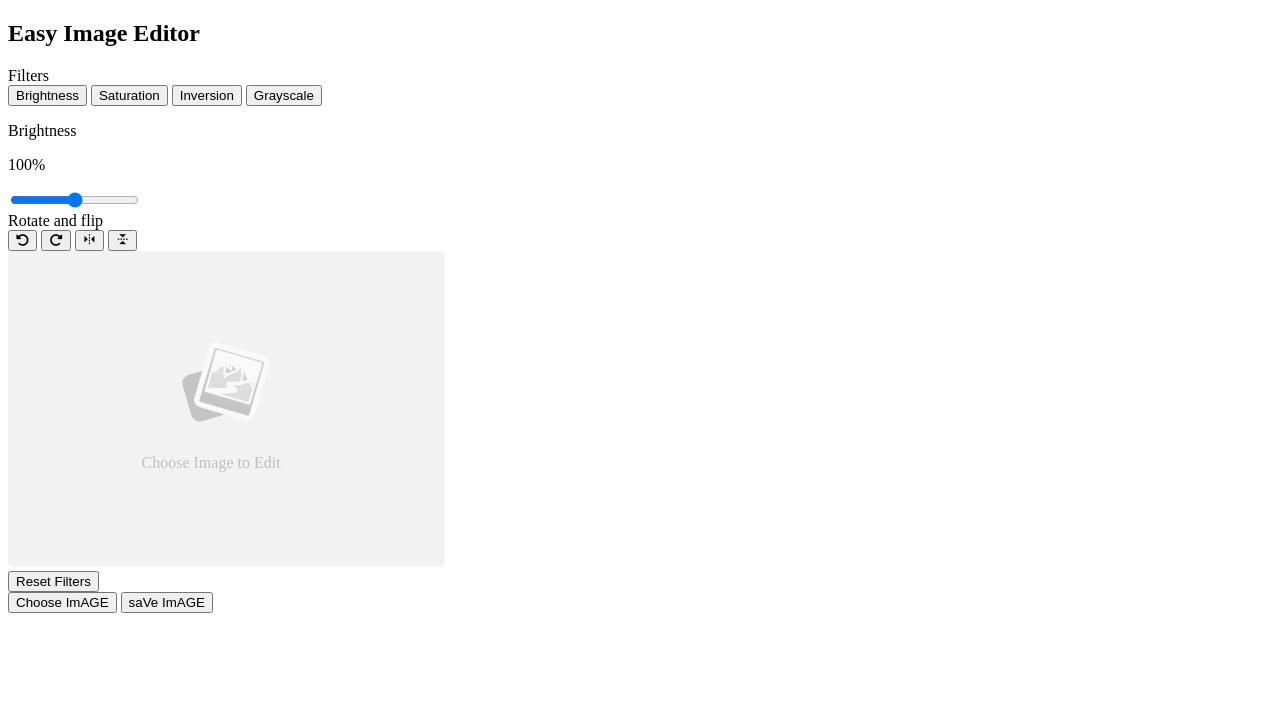
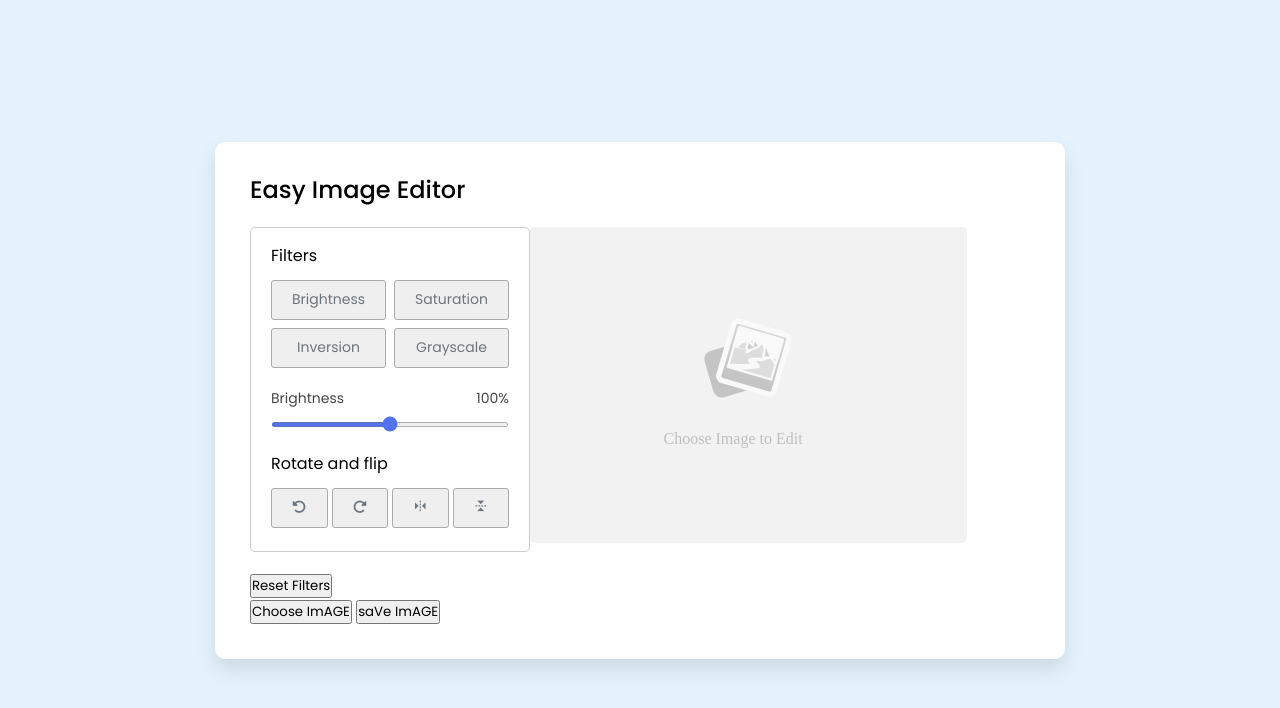
Before and after one commit to pritamdhar6468/simple-image-editor, a plain HTML site: page index.html in a window 1280 px wide. Drawn offline with nearby package versions, Linux system fonts and the light colour scheme.

Commit message:
update css

```diff
--- a/index.html
+++ b/index.html
@@ -8,6 +8,7 @@
 
     <link href='https://unpkg.com/boxicons@2.1.4/css/boxicons.min.css' rel='stylesheet'>
     <link href='https://cdnjs.cloudflare.com/ajax/libs/font-awesome/6.2.1/css/all.min.css' rel='stylesheet'>
+    <link rel="stylesheet" href="style.css">
 
 
 </head>
@@ -54,5 +55,7 @@
             </div>
         </div>
     </div>
+
+    <script src="app.js"></script>
 </body>
 </html>
--- a/style.css
+++ b/style.css
@@ -1 +1,93 @@
 @import url('https://fonts.googleapis.com/css2?family=Poppins:wght@400;500;600&display=swap');
+
+*{
+    margin: 0;
+    padding: 0;
+    box-sizing: border-box;
+    font-family: 'Poppins',sans-serif;
+}
+body{
+    display: flex;
+    align-items: center;
+    justify-content: center;
+    min-height: 100vh;
+    background: #E3F2FD;
+}
+.container{
+    width: 850px;
+    background: #fff;
+    border-radius: 10px;
+    padding: 30px 35px 35px;
+    box-shadow: 0 10px 20px rgba(0,0,0,0.1);
+}
+.container h2{
+    font-size: 22;
+    font-weight: 500;
+}
+
+.container .wrapper{
+    display: flex;
+    margin: 20px 0;
+    min-height: 35px;
+
+}
+
+.wrapper .editor-panel{
+    width: 280px;
+    padding: 15px 20px;
+    border-radius: 5px;
+    border: 1px solid #ccc;
+}
+.editor-panel .title{
+    display: block;
+    font-size: 16px;
+    margin-bottom: 12px;
+}
+.editor-panel .options{
+    display: flex;
+    flex-wrap: wrap;
+    justify-content: space-between;
+}
+.editor-panel button{
+    height: 40px;
+    font-size: 14px;
+    color: #6C757D;
+    margin-bottom: 8px;
+    border-radius: 3px;
+    border: 1px solid #aaa;
+}
+
+.editor-panel  button:hover{
+    background: #f5f5f5;
+}
+
+.editor-panel .filter button{
+    width: calc(100%/2 - 4px);
+}
+
+.filter button.active{
+    color: #fff;
+    background: #5372f0;
+    border-color: #5372f0;
+}
+.filter .slider{
+    margin-top: 12px;
+}
+.filter .slider .filter-info{
+    display: flex;
+    color: #464646;
+    font-size: 14px;
+    justify-content: space-between;
+}
+
+.filter .slider input{
+    width: 100%;
+    height: 5px;
+    accent-color: #5372f0;
+}
+.editor-panel .rotate{
+    margin-top: 17px;
+}
+.editor-panel .rotate button{
+    width: calc(100%/4 - 3px);
+}
```
Also changed, not shown: app.js (added).
